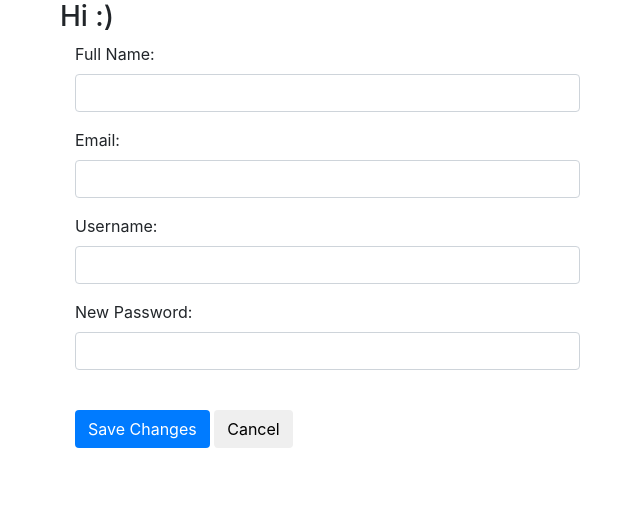
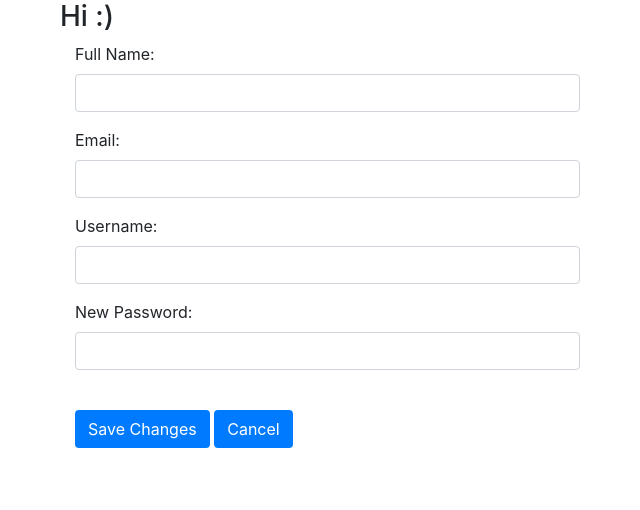
Before and after one commit to RobertNimmo26/quizBuddy, a Django app: template templates/quiz/preferences-teacher.html in a window 1280 px wide. Shown: the part 121-631 px from the top of the page, without its empty margins (40-680 px from the left). Run offline with Django 3.2, Linux system fonts and the light colour scheme; the template is opened without the code that fills it, so the values that code supplies are empty; some libraries are stand-ins or nearby versions.

Commit message:
Cancel button works
noticed that Cancel button didn't work, it works now.

```diff
--- a/templates/quiz/preferences-student.html
+++ b/templates/quiz/preferences-student.html
@@ -75,7 +75,7 @@
               <div class="col-md-8">
                 <input type="submit" class="btn btn-primary" value="Save Changes">
                 <span></span>
-                <input type="reset" class="btn btn-default" value="Cancel">
+                <a href={% url 'dashboardStudent' %} class="btn btn-primary" role="button">Cancel</a>
               </div>
           </div>
         </form>
--- a/templates/quiz/preferences-teacher.html
+++ b/templates/quiz/preferences-teacher.html
@@ -52,7 +52,7 @@
           <div class="col-md-8">
             <input type="submit" class="btn btn-primary" value="Save Changes">
             <span></span>
-            <input type="reset" class="btn btn-default" value="Cancel">
+            <a href={% url 'dashboardTeacher' %} class="btn btn-primary" role="button">Cancel</a>
           </div>
         </div>
     </form>
```
